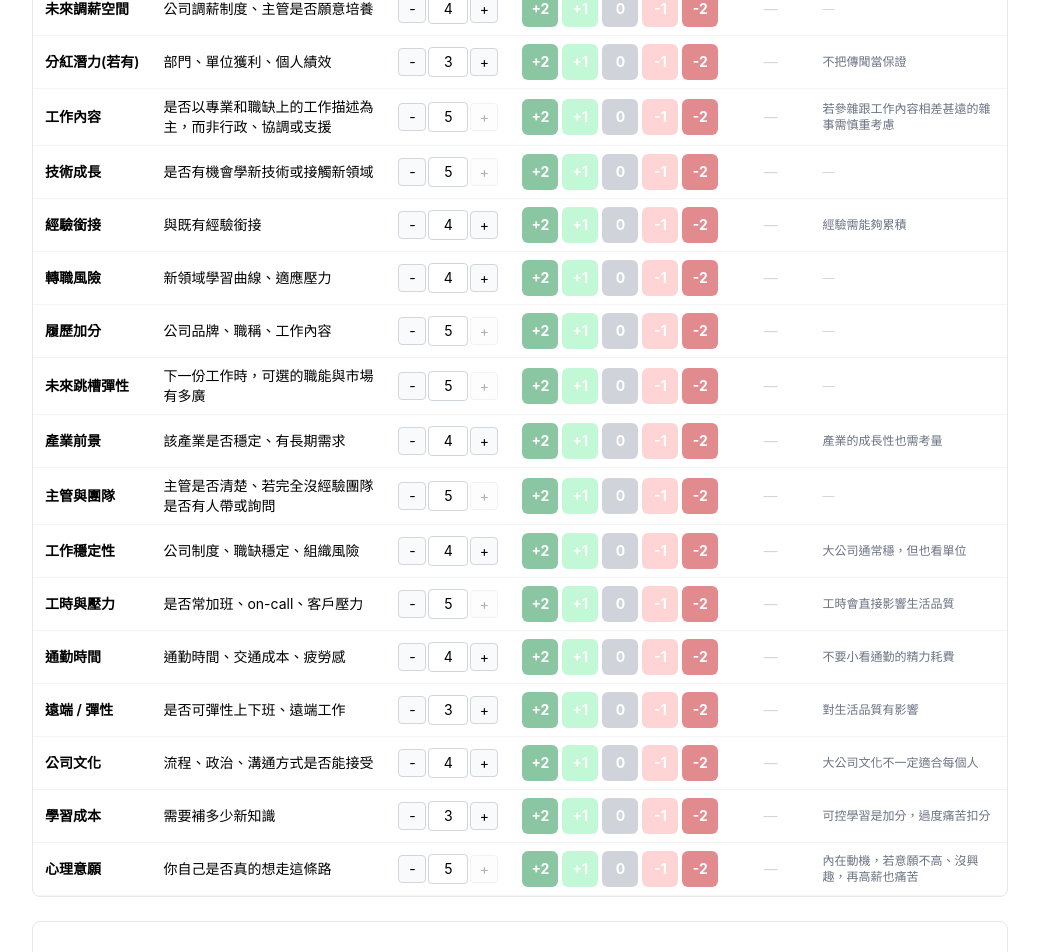
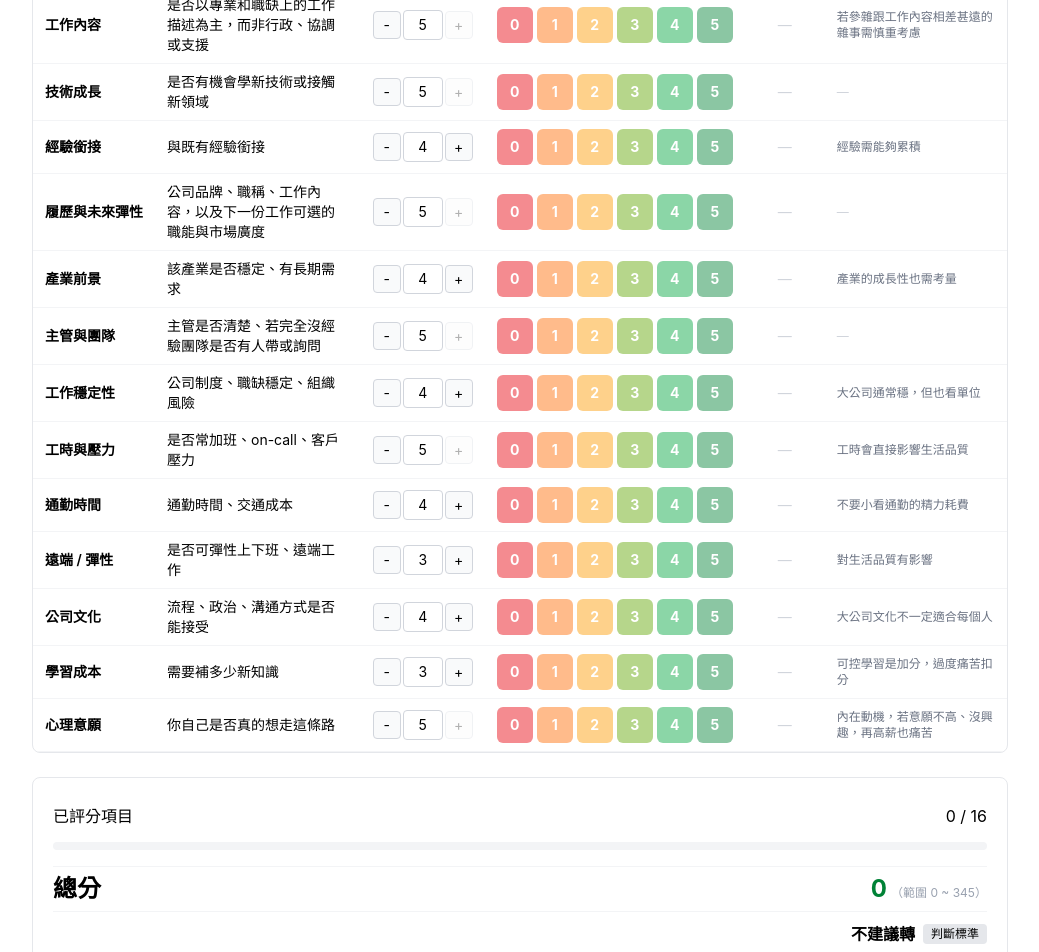
Before and after one commit to hangineer/Job-Eval-Worksheet, a React (Vite) app: page / in a window 1280 px wide. Shown: the part 380-1332 px from the top of the page, without its empty margins (120-1159 px from the left). Built offline with nearby package versions, Linux system fonts and the light colour scheme.

Commit message:
refactor: update scoring system and criteria

```diff
--- a/src/App.tsx
+++ b/src/App.tsx
@@ -17,10 +17,10 @@ function App() {
     weights[id] ?? defaultWeight;
 
   const maxTotal = useMemo(
-    () => CRITERIA.reduce((sum, c) => sum + (weights[c.id] ?? c.weight) * 2, 0),
+    () => CRITERIA.reduce((sum, c) => sum + (weights[c.id] ?? c.weight) * 5, 0),
     [weights]
   );
-  const minTotal = -maxTotal;
+  const minTotal = 0;
 
   const total = useMemo(
     () =>
@@ -73,13 +73,13 @@ function App() {
             <input
               type="text"
               className="max-w-lg ml-3 p-2 border border-gray-300 rounded-md text-base focus:outline-none focus:ring-2 focus:ring-green-600/30 focus:border-green-600"
-              placeholder="例：A公司 - 資深前端"
+              placeholder="例：A 公司 - 資深前端"
               value={jobName}
               onChange={(e) => setJobName(e.target.value)}
             />
           </label>
           <p className="text-gray-600">
-            針對每個面向給予 -2 ~ +2 分，系統會自動依「權重 × 評分」計算加權分數並加總。
+            針對每個面向給予 0 ~ 5 分，系統會自動依「權重 × 評分」計算加權分數並加總。
           </p>
         </header>
 
@@ -105,8 +105,8 @@ function App() {
           </div>
           <div className="flex justify-between items-center py-1.5 my-1 text-2xl font-bold border-t border-b border-gray-100">
             <span>總分</span>
-            <span className={total >= 0 ? "text-green-700" : "text-red-700"}>
-              {total > 0 ? `+${total}` : total}
+            <span className="text-green-700">
+              {total}
               <small className="ml-1 text-xs font-normal text-gray-400">
                 （範圍 {minTotal} ~ {maxTotal}）
               </small>
@@ -130,11 +130,11 @@ function App() {
                   <div className="text-left text-xs">
                     <div className="font-bold mb-1">分數區間與判斷</div>
                     <div className="space-y-0.5 flex flex-col">
-                      <span className="font-semibold">60 分以上：很值得轉</span>
-                      <span className="font-semibold">40～59 分：偏值得，但要確認風險</span>
-                      <span className="font-semibold">20～39 分：可以考慮，但不是明顯好選項</span>
-                      <span className="font-semibold">0～19 分：只有在你很想離職時才考慮</span>
-                      <span className="font-semibold">0 分以下：不建議轉</span>
+                      <span className="font-semibold">240 分以上：很值得轉</span>
+                      <span className="font-semibold">195～239 分：偏值得，但要確認風險</span>
+                      <span className="font-semibold">155～194 分：可以考慮，但不是明顯好選項</span>
+                      <span className="font-semibold">115～154 分：只有在你很想離職時才考慮</span>
+                      <span className="font-semibold">115 分以下：不建議轉</span>
                     </div>
                   </div>
                 }
--- a/src/components/CriteriaTable.tsx
+++ b/src/components/CriteriaTable.tsx
@@ -120,8 +120,8 @@ export function CriteriaTable({
                   {weighted == null ? (
                     <span className="text-gray-300">—</span>
                   ) : (
-                    <span className={`font-bold ${weighted >= 0 ? "text-green-700" : "text-red-700"}`}>
-                      {weighted > 0 ? `+${weighted}` : weighted}
+                    <span className="font-bold text-green-700">
+                      {weighted}
                     </span>
                   )}
                 </td>
--- a/src/criteria.ts
+++ b/src/criteria.ts
@@ -7,30 +7,27 @@ export interface Criterion {
 }
 
 export const SCORE_OPTIONS = [
-  { value: 2, label: "+2", description: "明顯加分，很有吸引力" },
-  { value: 1, label: "+1", description: "小加分，可以接受" },
-  { value: 0, label: "0", description: "中性，沒有明顯影響" },
-  { value: -1, label: "-1", description: "小扣分，需要考慮" },
-  { value: -2, label: "-2", description: "明顯扣分，可能成為不接的理由" },
+  { value: 0, label: "0", description: "如果你不在乎此面向，可選 0" },
+  { value: 1, label: "1", description: "明顯偏差，需要考慮" },
+  { value: 2, label: "2", description: "略差，但可接受" },
+  { value: 3, label: "3", description: "普通，沒有明顯影響" },
+  { value: 4, label: "4", description: "小加分，可以接受" },
+  { value: 5, label: "5", description: "明顯加分，很有吸引力" },
 ] as const;
 
 export const CRITERIA: Criterion[] = [
-  { id: "salary-total", title: "總年薪", description: "月薪、年終、績效獎金、分紅等合計", weight: 5, note: "" },
+  { id: "salary-total", title: "總年薪", description: "月薪、年終、績效獎金、分紅等合計", weight: 5, note: "獎金是否白紙黑字、是否浮動" },
   { id: "salary-base", title: "月薪", description: "每月實際入帳是否夠舒服", weight: 4, note: "月薪低會影響現金流與未來談薪" },
-  { id: "bonus-certainty", title: "獎金確定性", description: "是否白紙黑字、是否浮動", weight: 5, note: "" },
   { id: "raise-potential", title: "未來調薪空間", description: "公司調薪制度、主管是否願意培養", weight: 4, note: "" },
-  { id: "dividend-potential", title: "分紅潛力(若有)", description: "部門、單位獲利、個人績效", weight: 3, note: "不把傳聞當保證" },
   { id: "job-technicality", title: "工作內容", description: "是否以專業和職缺上的工作描述為主，而非行政、協調或支援", weight: 5, note: "若參雜跟工作內容相差甚遠的雜事需慎重考慮" },
   { id: "tech-growth", title: "技術成長", description: "是否有機會學新技術或接觸新領域", weight: 5, note: "" },
   { id: "experience-fit", title: "經驗銜接", description: "與既有經驗銜接", weight: 4, note: "經驗需能夠累積" },
-  { id: "transition-risk", title: "轉職風險", description: "新領域學習曲線、適應壓力", weight: 4, note: "" },
-  { id: "resume-value", title: "履歷加分", description: "公司品牌、職稱、工作內容", weight: 5, note: "" },
-  { id: "future-flexibility", title: "未來跳槽彈性", description: "下一份工作時，可選的職能與市場有多廣", weight: 5, note: "" },
+  { id: "resume-value", title: "履歷與未來彈性", description: "公司品牌、職稱、工作內容，以及下一份工作可選的職能與市場廣度", weight: 5, note: "" },
   { id: "industry-outlook", title: "產業前景", description: "該產業是否穩定、有長期需求", weight: 4, note: "產業的成長性也需考量" },
   { id: "manager-team", title: "主管與團隊", description: "主管是否清楚、若完全沒經驗團隊是否有人帶或詢問", weight: 5, note: "" },
   { id: "job-stability", title: "工作穩定性", description: "公司制度、職缺穩定、組織風險", weight: 4, note: "大公司通常穩，但也看單位" },
   { id: "workload", title: "工時與壓力", description: "是否常加班、on-call、客戶壓力", weight: 5, note: "工時會直接影響生活品質" },
-  { id: "commute", title: "通勤時間", description: "通勤時間、交通成本、疲勞感", weight: 4, note: "不要小看通勤的精力耗費" },
+  { id: "commute", title: "通勤時間", description: "通勤時間、交通成本", weight: 4, note: "不要小看通勤的精力耗費" },
   { id: "remote-flexibility", title: "遠端 / 彈性", description: "是否可彈性上下班、遠端工作", weight: 3, note: "對生活品質有影響" },
   { id: "culture", title: "公司文化", description: "流程、政治、溝通方式是否能接受", weight: 4, note: "大公司文化不一定適合每個人" },
   { id: "learning-cost", title: "學習成本", description: "需要補多少新知識", weight: 3, note: "可控學習是加分，過度痛苦扣分" },
@@ -44,11 +41,11 @@ export interface JudgmentBand {
 }
 
 export const JUDGMENT_BANDS: JudgmentBand[] = [
-  { min: 60, max: Infinity, label: "很值得轉" },
-  { min: 40, max: 59, label: "偏值得，但要確認風險" },
-  { min: 20, max: 39, label: "可以考慮，但不是明顯好選項" },
-  { min: 0, max: 19, label: "只有在你很想離職時才考慮" },
-  { min: -Infinity, max: -1, label: "不建議轉" },
+  { min: 240, max: Infinity, label: "很值得轉" },
+  { min: 195, max: 239, label: "偏值得，但要確認風險" },
+  { min: 155, max: 194, label: "可以考慮，但不是明顯好選項" },
+  { min: 115, max: 154, label: "只有在你很想離職時才考慮" },
+  { min: -Infinity, max: 114, label: "不建議轉" },
 ];
 
 export function getJudgment(total: number): string {
--- a/src/lib/constants.ts
+++ b/src/lib/constants.ts
@@ -11,9 +11,10 @@ export const WEIGHT_GUIDE = [
 ] as const;
 
 export const SCORE_BG: Record<number, string> = {
-  "2": "bg-green-700",
-  "1": "bg-green-300",
-  "0": "bg-gray-400",
-  "-1": "bg-red-300",
-  "-2": "bg-red-700",
+  "0": "bg-red-600",
+  "1": "bg-orange-500",
+  "2": "bg-amber-500",
+  "3": "bg-lime-600",
+  "4": "bg-green-600",
+  "5": "bg-green-700",
 } as const;
```
